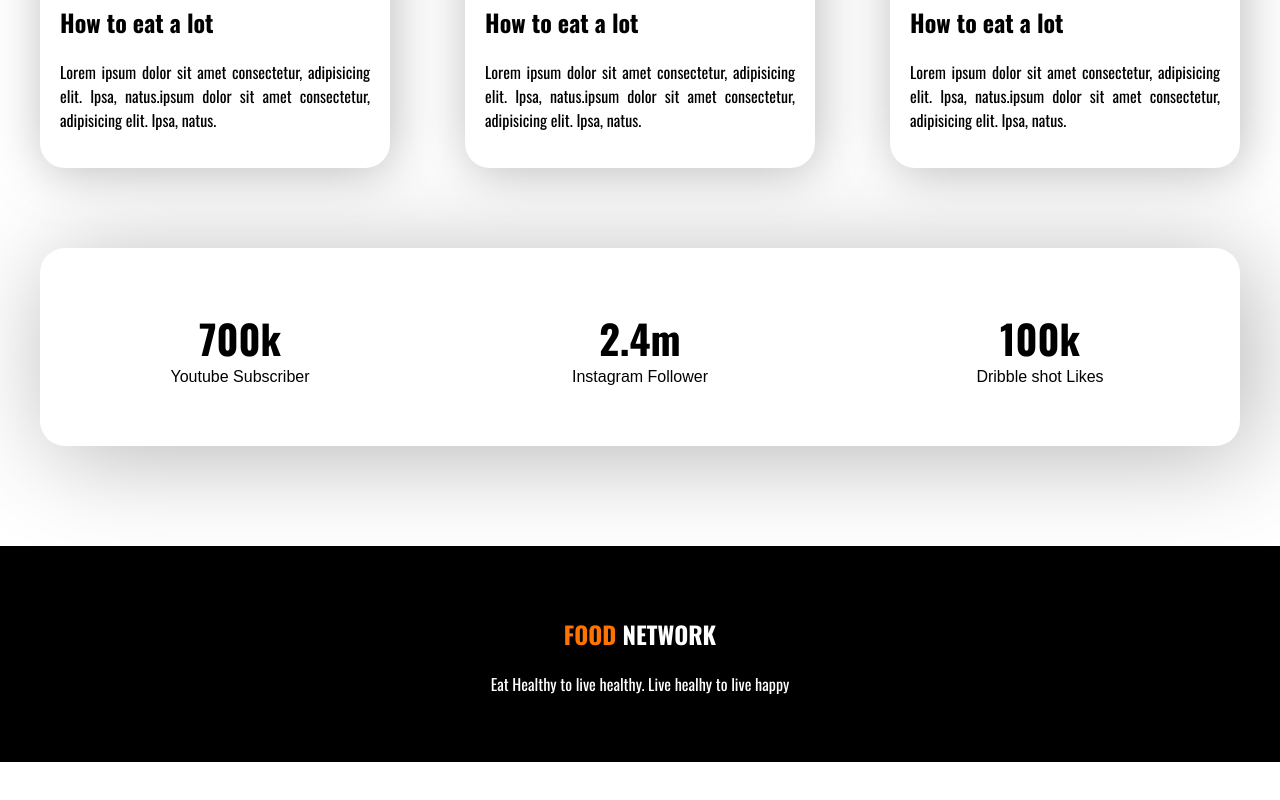
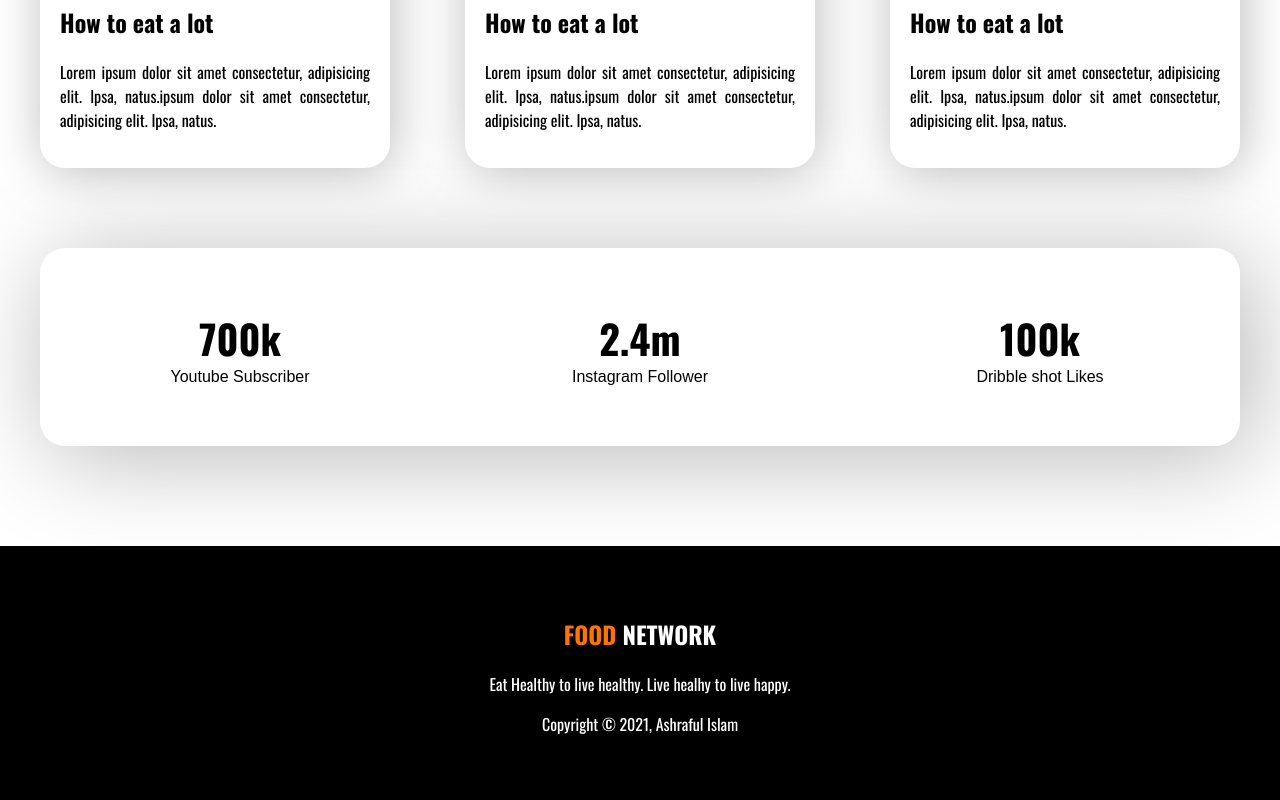
Before and after one commit to ashrafahsan/food-related-Website, a plain HTML site: page index.html in a window 1280 px wide. Shown: the part 1839-2639 px from the top of the page. Before the commit the page ends 2601 px from the top, so only its background shows below. Drawn offline with nearby package versions, Linux system fonts and the light colour scheme.

Commit message:
fourth-commit

```diff
--- a/index.html
+++ b/index.html
@@ -110,10 +110,10 @@
     <section>
         <div class="footer">
             <h1> <span class="orange">FOOD</span>  NETWORK</h1>
-            <p>Eat Healthy to live healthy. Live healhy to live happy</p>
+            <p>Eat Healthy to live healthy. Live healhy to live happy.</p>
+            <p>Copyright © 2021, Ashraful Islam</p>
         </div>
     </section>
 
-
 </body>
 </html>
```
